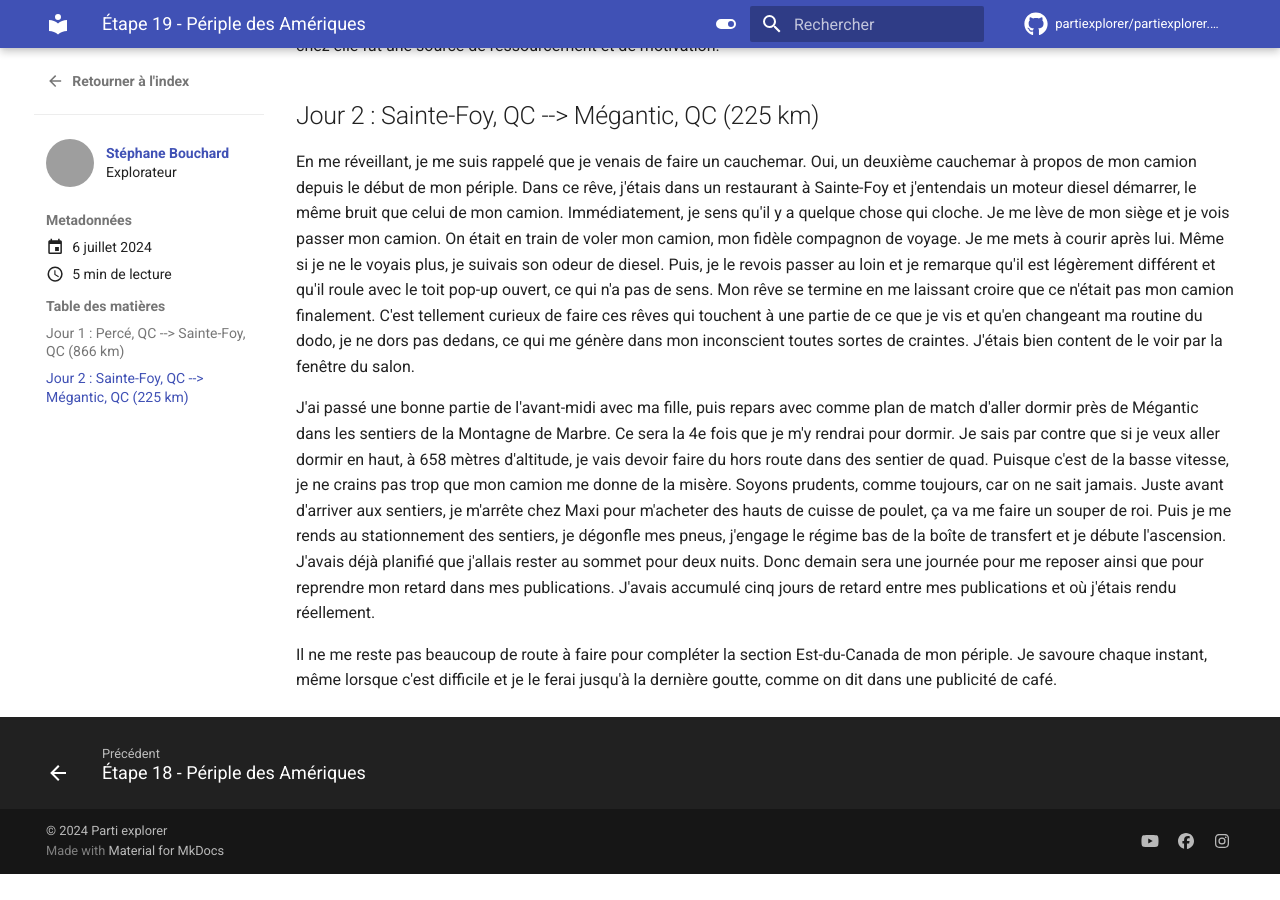
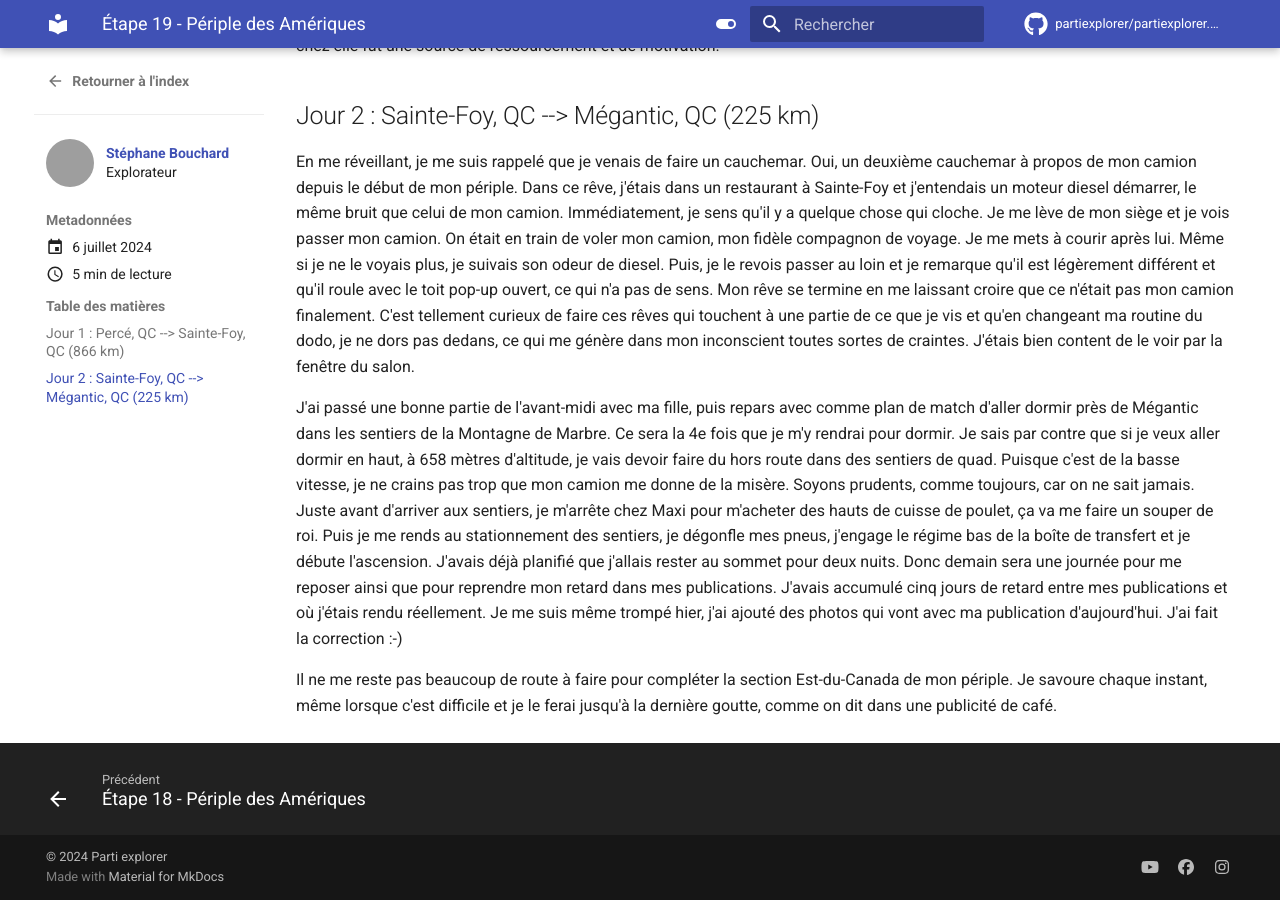
Before and after one commit to partiexplorer/partiexplorer.github.io, an MkDocs documentation site: the page built from docs/blog/posts/019.md, in a window 1280 px wide and 900 px high, scrolled down 1283 px. Built offline with MkDocs 1.6.1 and Material for MkDocs 9.7.7, drawn with Linux system fonts in a browser that asks for light colours; comment, search, counter and statistics services are not loaded; before the commit the page ends 2157 px from its top, so only the background shows below that; grey boxes are pictures that could not be loaded.

Commit message:
fix typo Étape 19

```diff
--- a/docs/blog/posts/019.md
+++ b/docs/blog/posts/019.md
@@ -35,6 +35,6 @@
 
 En me réveillant, je me suis rappelé que je venais de faire un cauchemar. Oui, un deuxième cauchemar à propos de mon camion depuis le début de mon périple. Dans ce rêve, j'étais dans un restaurant à Sainte-Foy et j'entendais un moteur diesel démarrer, le même bruit que celui de mon camion. Immédiatement, je sens qu'il y a quelque chose qui cloche. Je me lève de mon siège et je vois passer mon camion. On était en train de voler mon camion, mon fidèle compagnon de voyage. Je me mets à courir après lui. Même si je ne le voyais plus, je suivais son odeur de diesel. Puis, je le revois passer au loin et je remarque qu'il est légèrement différent et qu'il roule avec le toit pop-up ouvert, ce qui n'a pas de sens. Mon rêve se termine en me laissant croire que ce n'était pas mon camion finalement. C'est tellement curieux de faire ces rêves qui touchent à une partie de ce que je vis et qu'en changeant ma routine du dodo, je ne dors pas dedans, ce qui me génère dans mon inconscient toutes sortes de craintes. J'étais bien content de le voir par la fenêtre du salon.
 
-J'ai passé une bonne partie de l'avant-midi avec ma fille, puis repars avec comme plan de match d'aller dormir près de Mégantic dans les sentiers de la Montagne de Marbre. Ce sera la 4e fois que je m'y rendrai pour dormir. Je sais par contre que si je veux aller dormir en haut, à 658 mètres d'altitude, je vais devoir faire du hors route dans des sentier de quad. Puisque c'est de la basse vitesse, je ne crains pas trop que mon camion me donne de la misère. Soyons prudents, comme toujours, car on ne sait jamais. Juste avant d'arriver aux sentiers, je m'arrête chez Maxi pour m'acheter des hauts de cuisse de poulet, ça va me faire un souper de roi. Puis je me rends au stationnement des sentiers, je dégonfle mes pneus, j'engage le régime bas de la boîte de transfert et je débute l'ascension. J'avais déjà planifié que j'allais rester au sommet pour deux nuits. Donc demain sera une journée pour me reposer ainsi que pour reprendre mon retard dans mes publications. J'avais accumulé cinq jours de retard entre mes publications et où j'étais rendu réellement.
+J'ai passé une bonne partie de l'avant-midi avec ma fille, puis repars avec comme plan de match d'aller dormir près de Mégantic dans les sentiers de la Montagne de Marbre. Ce sera la 4e fois que je m'y rendrai pour dormir. Je sais par contre que si je veux aller dormir en haut, à 658 mètres d'altitude, je vais devoir faire du hors route dans des sentiers de quad. Puisque c'est de la basse vitesse, je ne crains pas trop que mon camion me donne de la misère. Soyons prudents, comme toujours, car on ne sait jamais. Juste avant d'arriver aux sentiers, je m'arrête chez Maxi pour m'acheter des hauts de cuisse de poulet, ça va me faire un souper de roi. Puis je me rends au stationnement des sentiers, je dégonfle mes pneus, j'engage le régime bas de la boîte de transfert et je débute l'ascension. J'avais déjà planifié que j'allais rester au sommet pour deux nuits. Donc demain sera une journée pour me reposer ainsi que pour reprendre mon retard dans mes publications. J'avais accumulé cinq jours de retard entre mes publications et où j'étais rendu réellement. Je me suis même trompé hier, j'ai ajouté des photos qui vont avec ma publication d'aujourd'hui. J'ai fait la correction :-)
 
 Il ne me reste pas beaucoup de route à faire pour compléter la section Est-du-Canada de mon périple. Je savoure chaque instant, même lorsque c'est difficile et je le ferai jusqu'à la dernière goutte, comme on dit dans une publicité de café.
```
